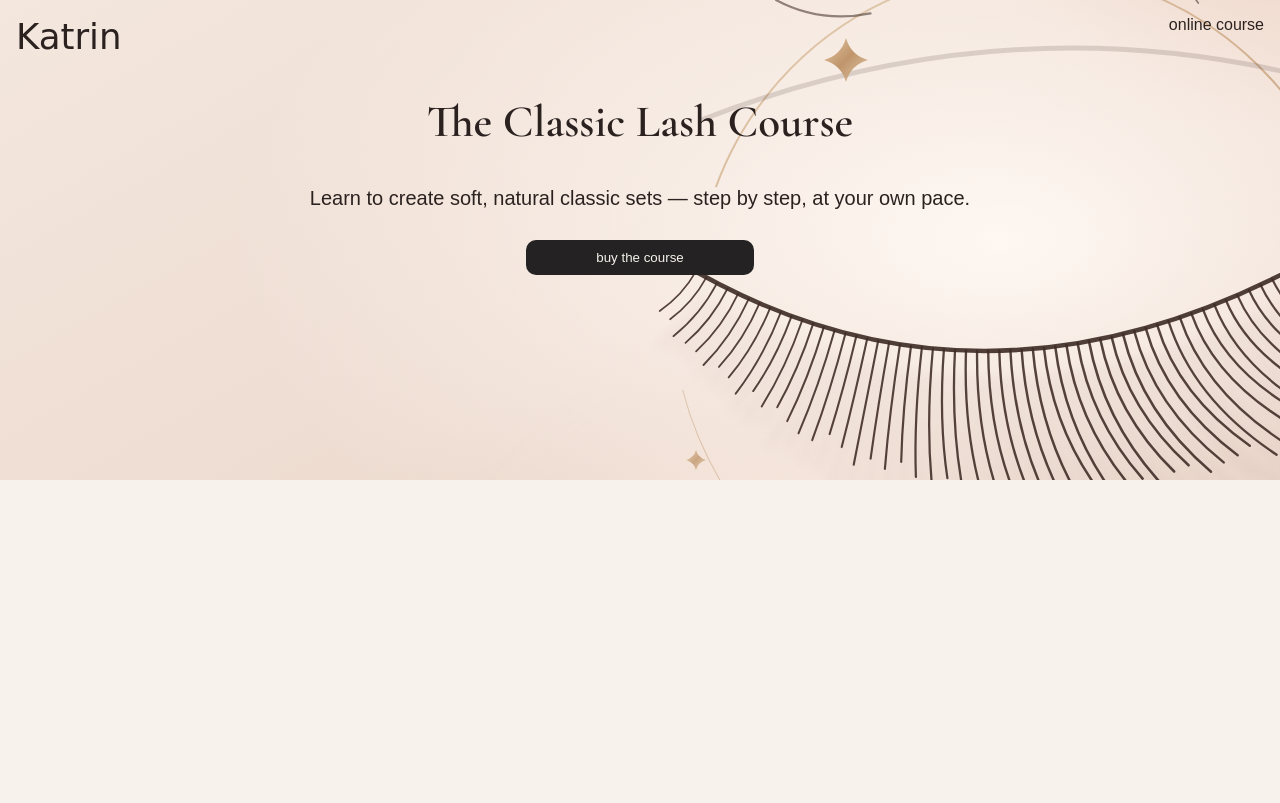
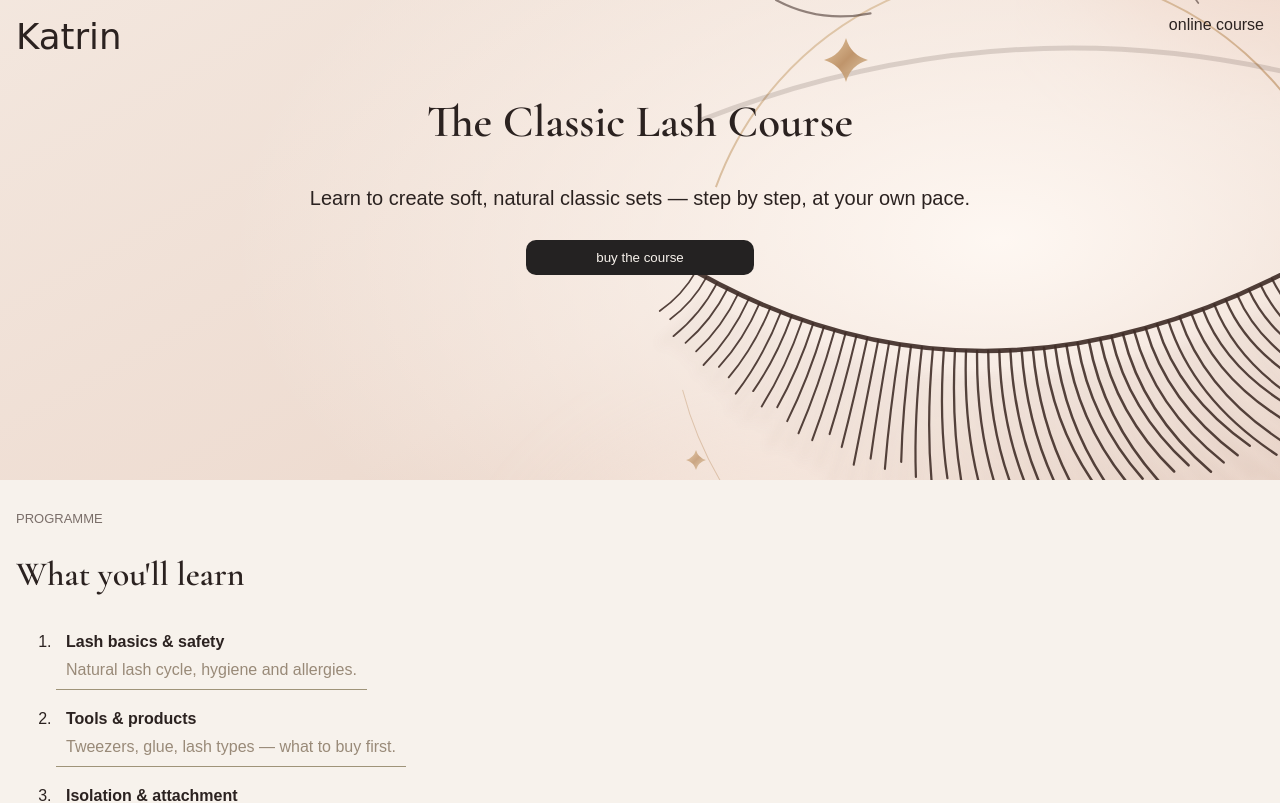
Before and after one commit to stKomendant/lash-booking, a React (Vite) app in the folder web/: page /course in a window 1280 px wide. Shown: the top 803 px of the page. Built offline with nearby package versions, Linux system fonts and the light colour scheme.

Commit message:
chore: add course page

```diff
--- a/web/src/pages/course-page/coursePage.tsx
+++ b/web/src/pages/course-page/coursePage.tsx
@@ -1,8 +1,12 @@
 import Header from "@/sections/course/header/header"
+import Programme from "@/sections/course/programme/programme"
 
 const CoursePage = () => {
 return(
+    <>
 <Header/>
+<Programme/>
+    </>
 )
 }
 
```
